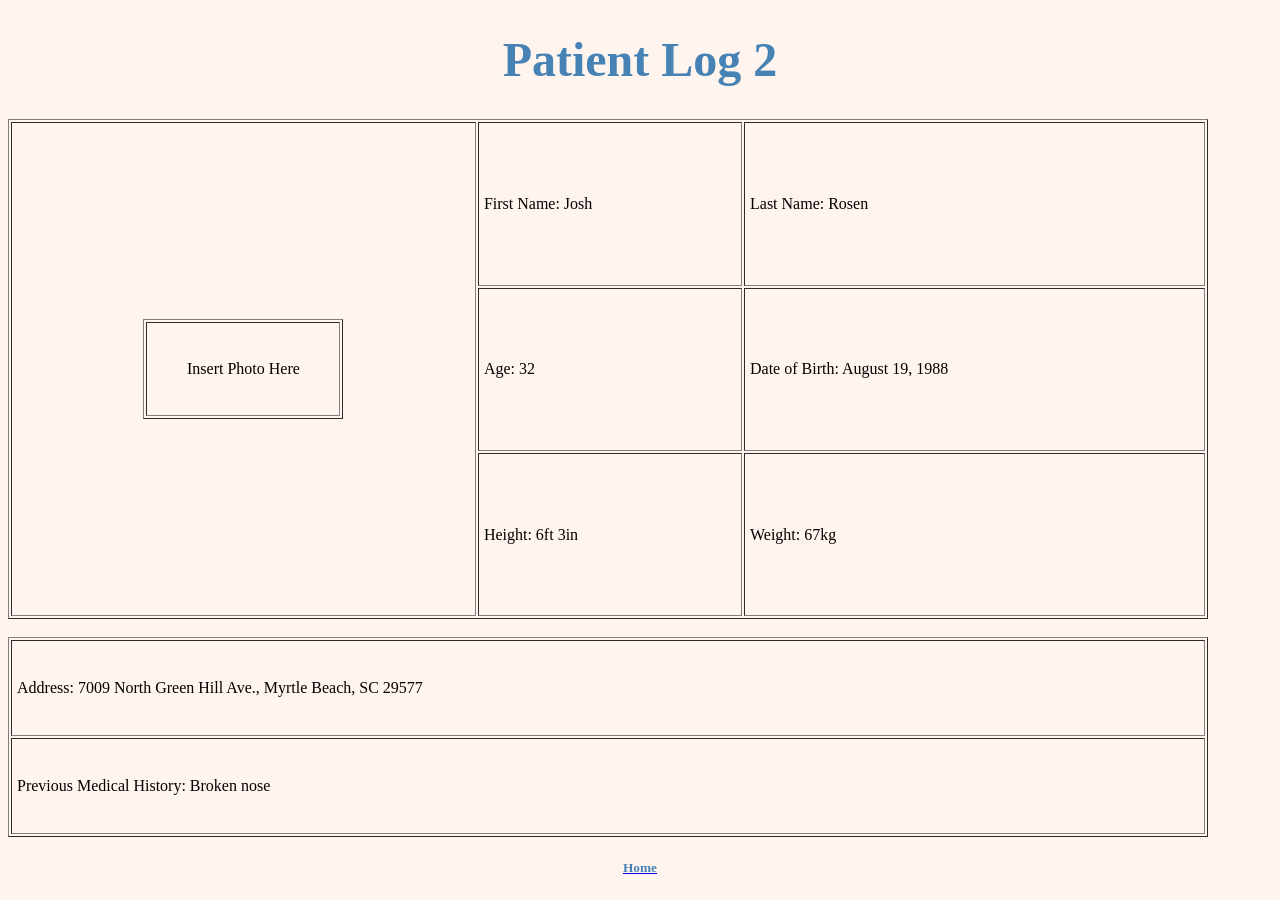
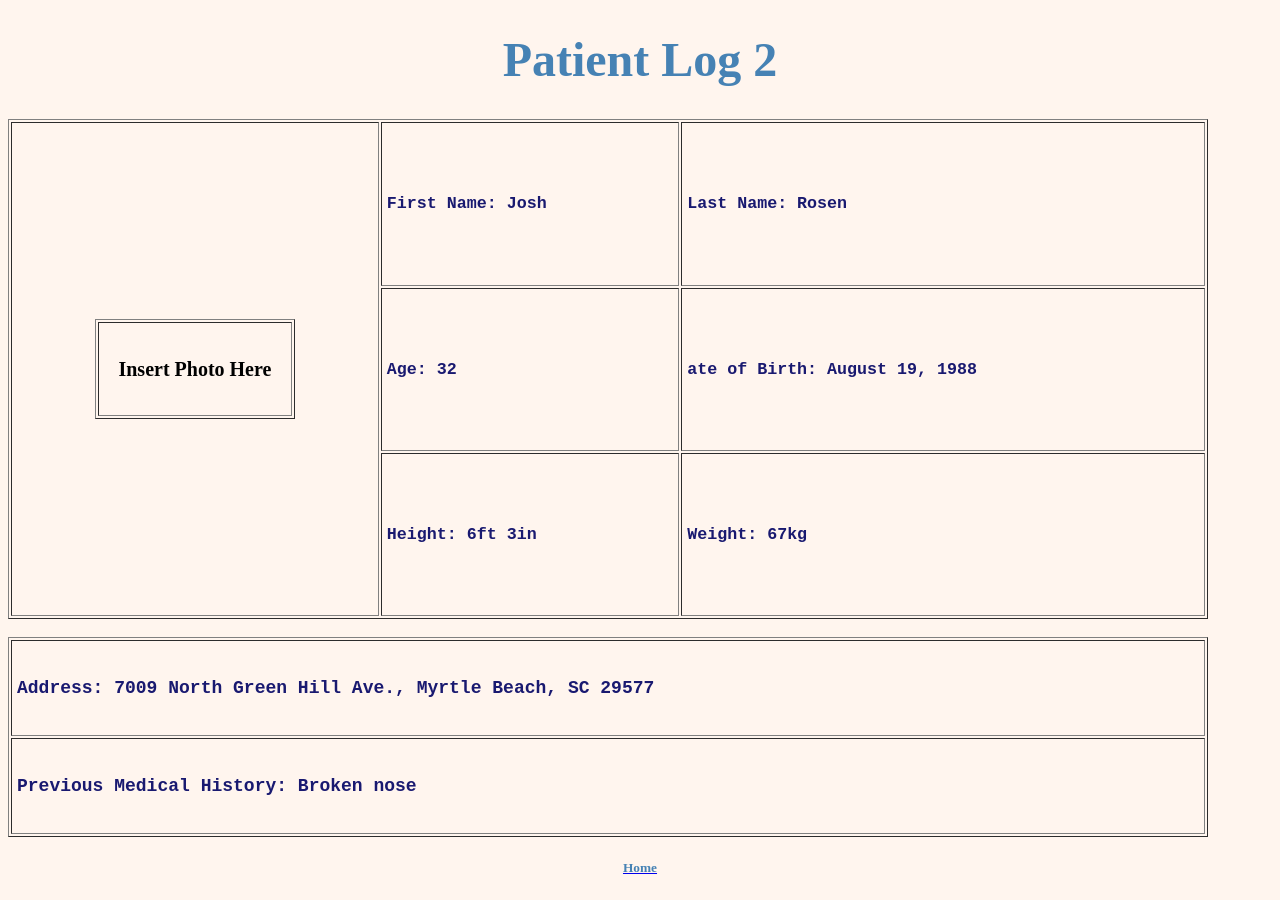
Before and after one commit to Sugarbug1211/Sugarbug1211.github.io, a Jekyll site: the page Patient Log/patient log 2.html, which Jekyll copies as it is, in a window 1280 px wide. Built offline with Jekyll 4.4.1, drawn with Linux system fonts in a browser that asks for light colours.

Commit message:
Update patient log 2.html

```diff
--- a/Patient Log/patient log 2.html
+++ b/Patient Log/patient log 2.html
@@ -14,19 +14,19 @@
                 <tr>
                     <td rowspan="3">
                         <center><table border = "1" width = "200" height = "100" cellpadding = "5" >
-                            <td><center>Insert Photo Here</center></td>
+                            <td><h2><center>Insert Photo Here</center></h2></td>
                         </table></center>
                     </td>
-                    <td>First Name: Josh</td>
-                    <td>Last Name: Rosen</td>
+                    <td><h3>First Name: Josh</h3></td>
+                    <td><h3>Last Name: Rosen</h3></td>
                 </tr>
                 <tr>
-                    <td>Age: 32</td>
-                    <td>Date of Birth: August 19, 1988</td>
+                    <td><h3>Age: 32</h3></td>
+                    <td><h3>ate of Birth: August 19, 1988</h3></td>
                 </tr>
                 <tr>
-                    <td>Height: 6ft 3in</td>
-                    <td>Weight: 67kg</td>
+                    <td><h3>Height: 6ft 3in</h3></td>
+                    <td><h3>Weight: 67kg</h3></td>
                 </tr>
             </table>
 
@@ -34,10 +34,10 @@
 
         <table border = "1" width = "1200" height = "200" cellpadding = "5" >
             <tr>
-                <td>Address: 7009 North Green Hill Ave., Myrtle Beach, SC 29577</td>
+                <td><h4>Address: 7009 North Green Hill Ave., Myrtle Beach, SC 29577</h4></td>
             </tr>
             <tr>
-                <td rowspan="2">Previous Medical History: Broken nose</td>
+                <td rowspan="2"><h4>Previous Medical History: Broken nose</h4></td>
             </tr>
         </table>
 
```
